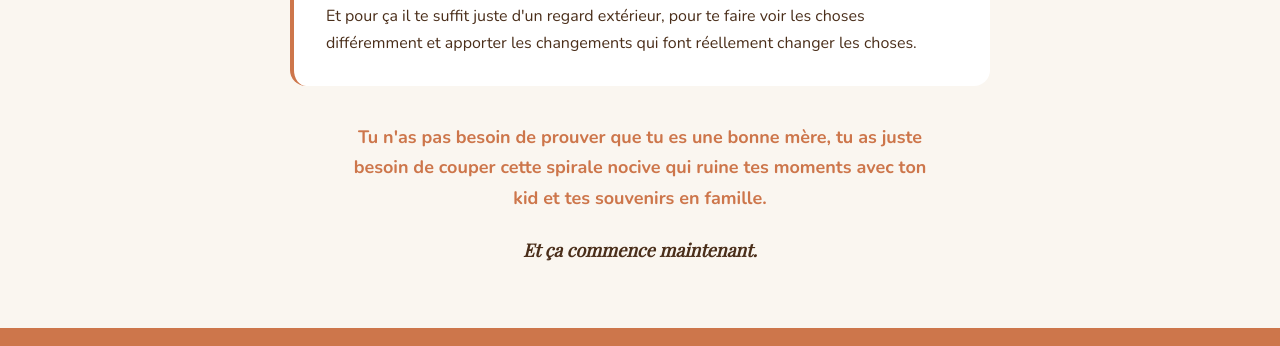
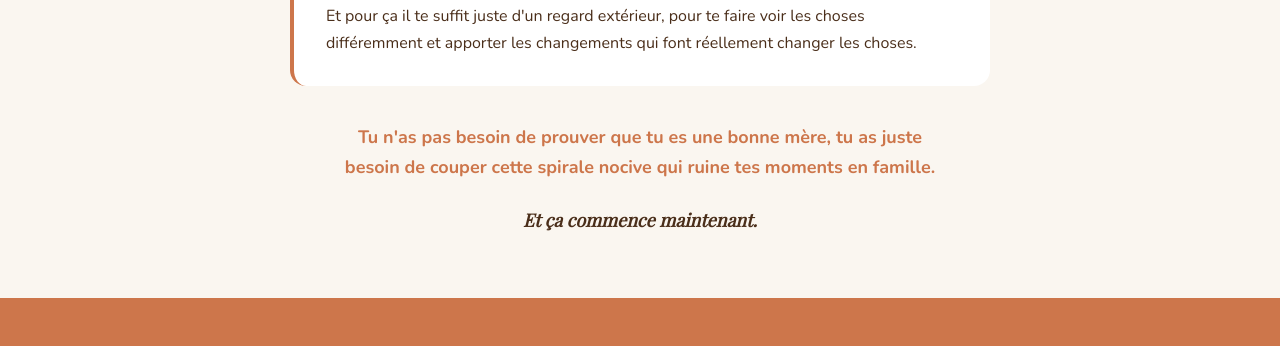
Before and after one commit to MonicaBonetti/modules, a plain HTML site: page index.html in a window 1280 px wide. Shown: the part 7460-7806 px from the top of the page. Drawn offline with nearby package versions, Linux system fonts and the light colour scheme; a web font is replaced by a local one.

Commit message:
Update index.html

```diff
--- a/index.html
+++ b/index.html
@@ -697,7 +697,7 @@ p{font-size:18px;}
       <p style="color:var(--brun);font-size:16px;line-height:1.7;text-align:left;margin:0;"><span style="color:var(--terra);font-weight:700;">Ce qu'il te manque c'est: plus de bons moments en famille, loin des cris, pour vous créer de beaux souvenirs tous ensemble.</p>
       <p style="color:var(--brun);font-size:16px;line-height:1.7;text-align:left;margin:0;">Et pour ça il te suffit juste d'un regard extérieur, pour te faire voir les choses différemment et apporter les changements qui font réellement changer les choses.</p>
     </div>
-    <p style="max-width:600px;margin:36px auto 0;color:var(--terra);font-size:18px;font-weight:700;text-align:center;line-height:1.7;">Tu n'as pas besoin de prouver que tu es une bonne mère, tu as juste besoin de couper cette spirale nocive qui ruine tes moments avec ton kid et tes souvenirs en famille.</p>
+    <p style="max-width:600px;margin:36px auto 0;color:var(--terra);font-size:18px;font-weight:700;text-align:center;line-height:1.7;">Tu n'as pas besoin de prouver que tu es une bonne mère, tu as juste besoin de couper cette spirale nocive qui ruine tes moments en famille.</p>
     <p style="max-width:600px;margin:24px auto 0;color:var(--brun);font-size:18px;font-weight:700;text-align:center;line-height:1.5;font-family:'Playfair Display',serif;font-style:italic;">Et ça commence maintenant.</p>
   </div>
 </section>
```
